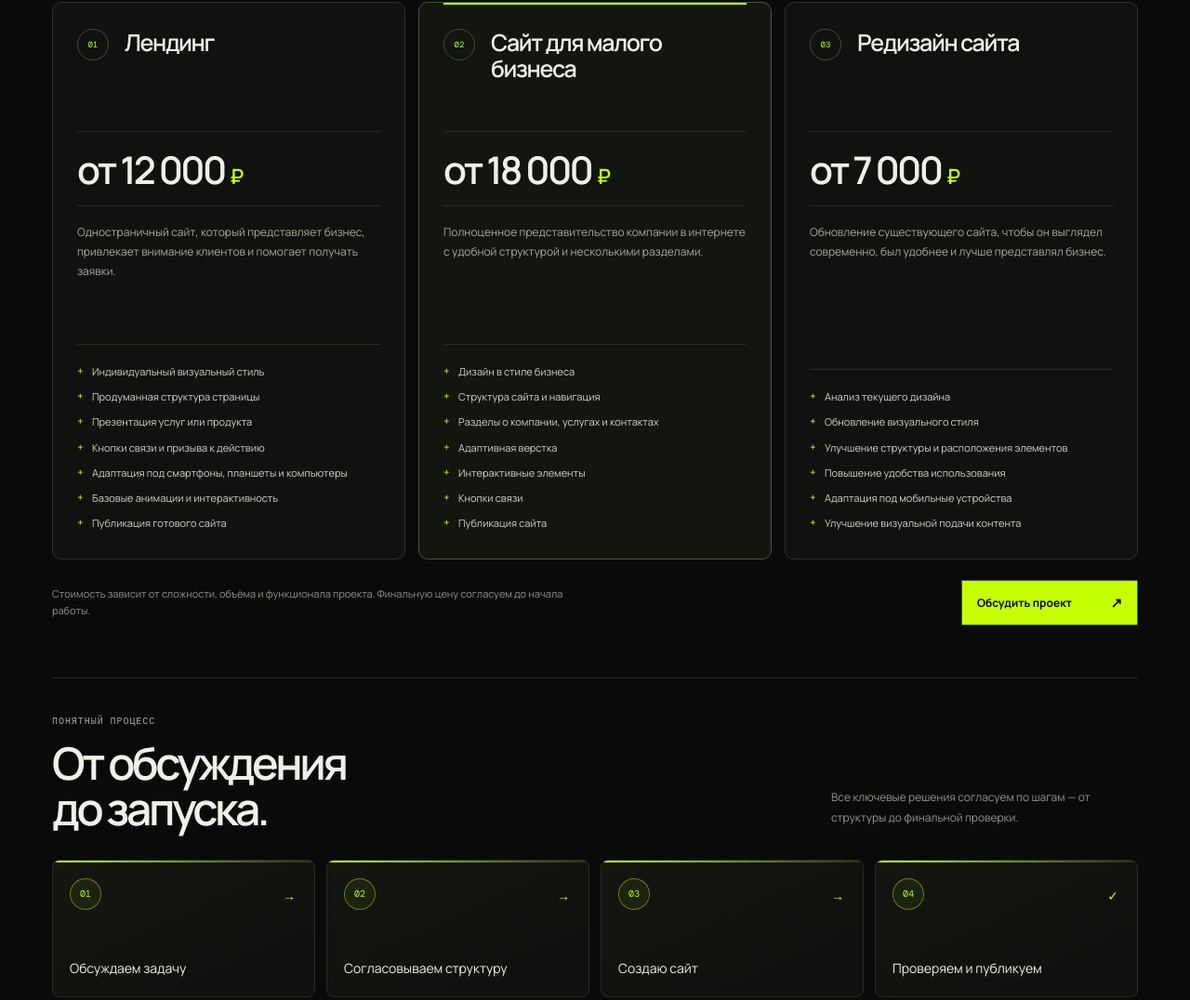
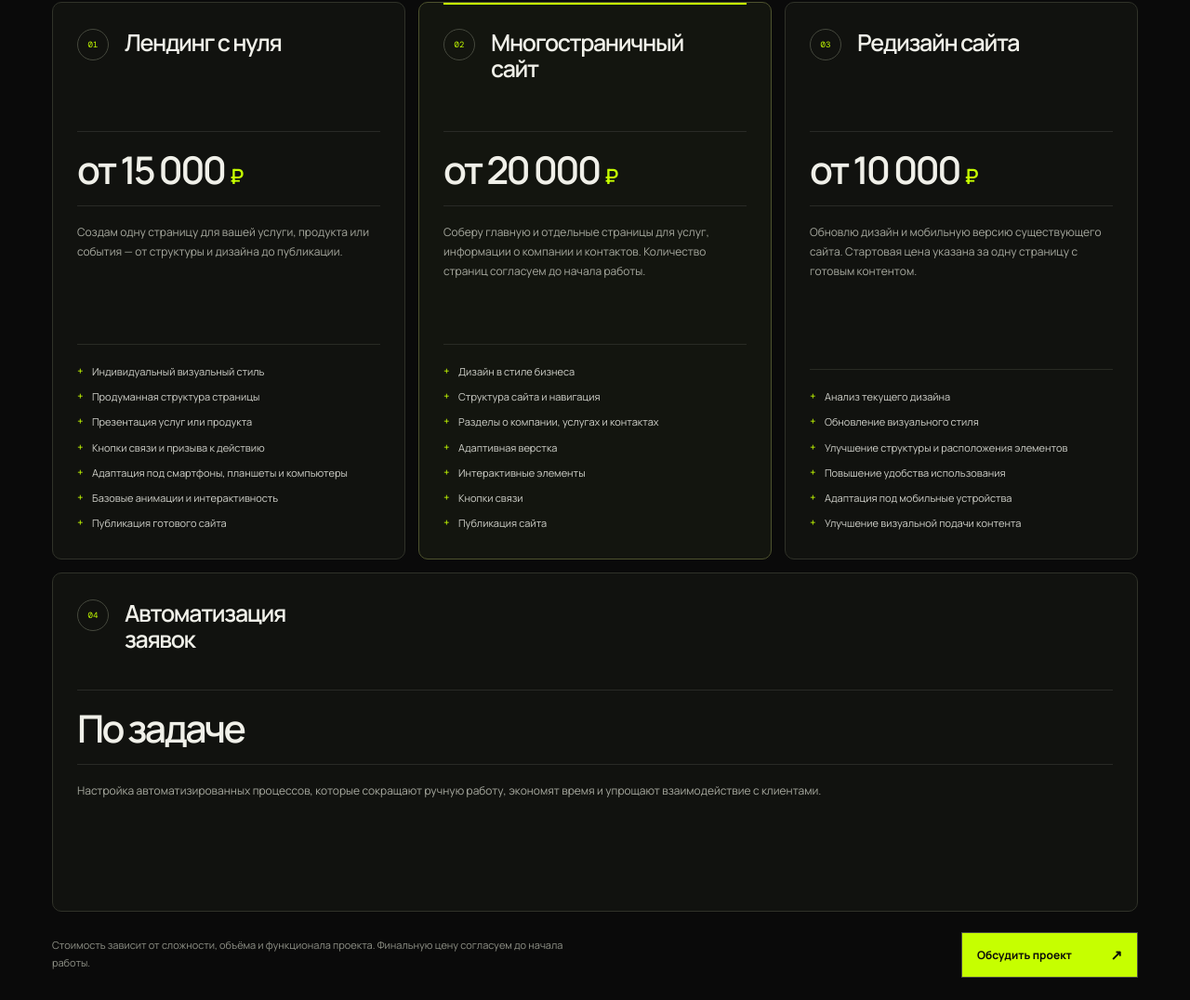
Before and after one commit to Doreen-hnt/my-portfolio, a plain HTML site: page index.html in a window 1280 px wide. Shown: the part 2497-3573 px from the top of the page at 93% size. Drawn offline with nearby package versions, Linux system fonts and the light colour scheme.

Commit message:
Update service descriptions and prices and add automation to the existing portfolio

```diff
--- a/index.html
+++ b/index.html
@@ -15,7 +15,7 @@
     <link rel="preconnect" href="https://fonts.googleapis.com">
     <link rel="preconnect" href="https://fonts.gstatic.com" crossorigin>
     <link href="https://fonts.googleapis.com/css2?family=DM+Mono:wght@400;500&family=Manrope:wght@400;500;600;700;800&display=swap" rel="stylesheet">
-    <link rel="stylesheet" href="./style.css?v=20261120-2">
+    <link rel="stylesheet" href="./style.css?v=services-20261127">
     <script src="./script.js?v=20261120-4" defer></script>
   </head>
   <body>
@@ -129,10 +129,10 @@
           <article class="pricing-card reveal">
             <div class="pricing-card-top">
               <span class="pricing-index">01</span>
-              <h3>Лендинг</h3>
+              <h3>Лендинг с нуля</h3>
             </div>
-            <p class="pricing-price">от 12 000 <span>₽</span></p>
-            <p class="pricing-description">Одностраничный сайт, который представляет бизнес, привлекает внимание клиентов и помогает получать заявки.</p>
+            <p class="pricing-price">от 15 000 <span>₽</span></p>
+            <p class="pricing-description">Создам одну страницу для вашей услуги, продукта или события — от структуры и дизайна до публикации.</p>
             <ul class="pricing-list">
               <li>Индивидуальный визуальный стиль</li>
               <li>Продуманная структура страницы</li>
@@ -147,10 +147,10 @@
           <article class="pricing-card pricing-card-featured reveal">
             <div class="pricing-card-top">
               <span class="pricing-index">02</span>
-              <h3>Сайт для малого бизнеса</h3>
+              <h3>Многостраничный сайт</h3>
             </div>
-            <p class="pricing-price">от 18 000 <span>₽</span></p>
-            <p class="pricing-description">Полноценное представительство компании в интернете с удобной структурой и несколькими разделами.</p>
+            <p class="pricing-price">от 20 000 <span>₽</span></p>
+            <p class="pricing-description">Соберу главную и отдельные страницы для услуг, информации о компании и контактов. Количество страниц согласуем до начала работы.</p>
             <ul class="pricing-list">
               <li>Дизайн в стиле бизнеса</li>
               <li>Структура сайта и навигация</li>
@@ -167,8 +167,8 @@
               <span class="pricing-index">03</span>
               <h3>Редизайн сайта</h3>
             </div>
-            <p class="pricing-price">от 7 000 <span>₽</span></p>
-            <p class="pricing-description">Обновление существующего сайта, чтобы он выглядел современно, был удобнее и лучше представлял бизнес.</p>
+            <p class="pricing-price">от 10 000 <span>₽</span></p>
+            <p class="pricing-description">Обновлю дизайн и мобильную версию существующего сайта. Стартовая цена указана за одну страницу с готовым контентом.</p>
             <ul class="pricing-list">
               <li>Анализ текущего дизайна</li>
               <li>Обновление визуального стиля</li>
@@ -177,6 +177,14 @@
               <li>Адаптация под мобильные устройства</li>
               <li>Улучшение визуальной подачи контента</li>
             </ul>
+          </article>
+          <article class="pricing-card pricing-automation reveal">
+            <div class="pricing-card-top">
+              <span class="pricing-index">04</span>
+              <h3>Автоматизация заявок</h3>
+            </div>
+            <p class="pricing-price">По задаче</p>
+            <p class="pricing-description">Настройка автоматизированных процессов, которые сокращают ручную работу, экономят время и упрощают взаимодействие с клиентами.</p>
           </article>
         </div>
         <div class="pricing-footer reveal">
--- a/style.css
+++ b/style.css
@@ -355,3 +355,6 @@ button { font: inherit; }
   .js-enabled .process-step::before { transform: scaleX(1); }
   .hero-art { transform: none; }
 }
+
+.pricing-card.pricing-automation { grid-column: 1 / -1; min-height: 0; }
+.pricing-automation .pricing-card-top { min-height: 0; margin-bottom: 16px; }
```
